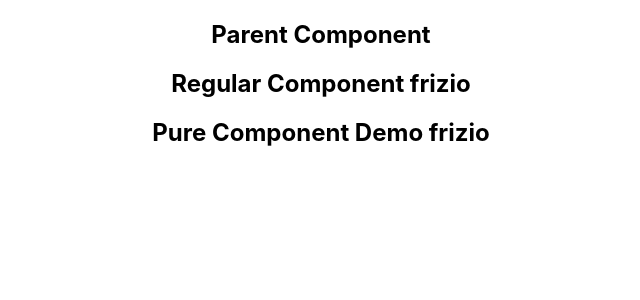
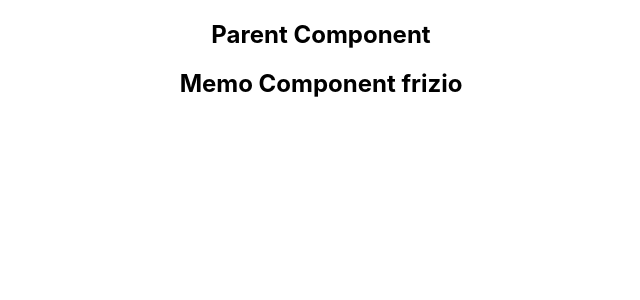
Before and after one commit to frizio/demo-react-app, a React (Create React App) app: page / in a window 1280 px wide. Shown: the top 300 px of the page, without its empty margins (319-959 px from the left). Built offline with nearby package versions, Linux system fonts and the light colour scheme.

Commit message:
Memo (functional) component

```diff
--- /dev/null
+++ b/src/components/MemoComponentDemo.js
@@ -0,0 +1,12 @@
+import React from 'react'
+
+function MemoComponentDemo({name}) {
+  console.log('Render MemoComponent');
+  return (
+    <div>
+      <h2>Memo Component {name}</h2>
+    </div>
+  )
+}
+
+export default React.memo(MemoComponentDemo)
--- a/src/components/PureComponentDemoParentComp.js
+++ b/src/components/PureComponentDemoParentComp.js
@@ -1,8 +1,9 @@
-import React, { PureComponent } from 'react'
+import React, { PureComponent, Component } from 'react'
 import PureCompoentDemoRegularComp from './PureComponentDemoRegularComp';
 import PureComponentDemo from './PureComponentDemo';
+import MemoComponentDemo from './MemoComponentDemo';
 
-class PureComponentDemoParentComp extends PureComponent {
+class PureComponentDemoParentComp extends Component {
 
   constructor(props) {
     super(props)
@@ -25,8 +26,9 @@ class PureComponentDemoParentComp extends PureComponent {
     return (
       <div>
         <h2>Parent Component</h2>
-        <PureCompoentDemoRegularComp name={this.state.name}/>
-        <PureComponentDemo name={this.state.name} />
+        <MemoComponentDemo name={this.state.name}/>
+        {/* <PureCompoentDemoRegularComp name={this.state.name}/> */}
+        {/* <PureComponentDemo name={this.state.name} /> */}
       </div>
     )
   }
```
